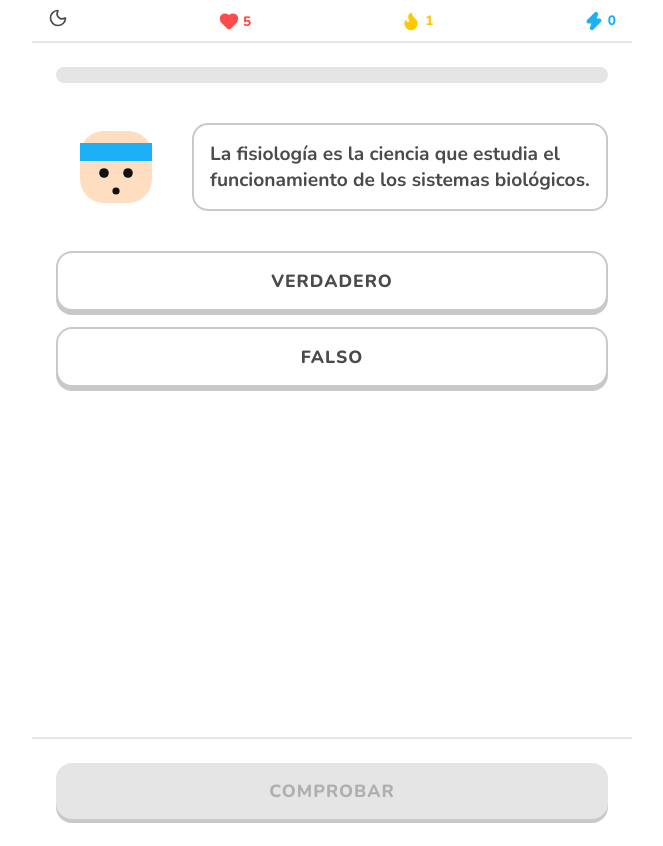
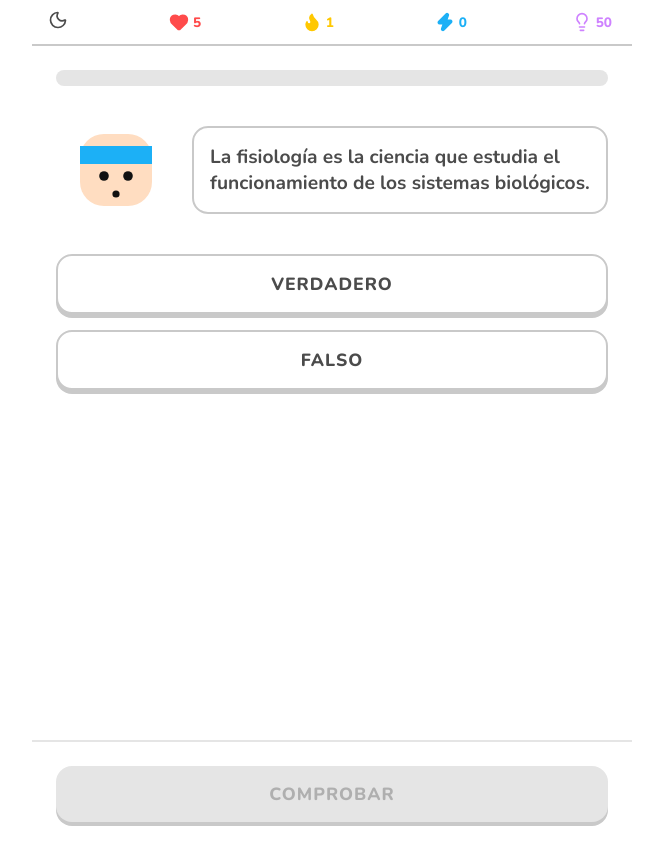
Before and after one commit to marcasnt/IFBBLINGO, a React (Vite) app: page / in a window 1280 px wide. Both pictures are taken after a click on the element 640 px from the left and 346 px from the top of the page. Shown: the whole page, without its empty margins (308-971 px from the left). Built offline with nearby package versions, Linux system fonts and the light colour scheme.

Commit message:
feat: Add hint (comodin) feature during lessons costing 50 EXP

```diff
--- a/src/components/Lesson.jsx
+++ b/src/components/Lesson.jsx
@@ -4,7 +4,7 @@ import moduleData from '../data/modulo1.json';
 import Mascot from './Mascot';
 
 export default function Lesson() {
-  const { currentLevelId, lives, loseLife, finishLesson, gainExp, gameState } = useGame();
+  const { currentLevelId, lives, loseLife, finishLesson, gainExp, gameState, isHintActive, clearHint } = useGame();
 
   const [questions, setQuestions] = useState([]);
   const [currentIndex, setCurrentIndex] = useState(0);
@@ -65,6 +65,29 @@ export default function Lesson() {
     }
   }, [currentIndex, questions]);
 
+  useEffect(() => {
+    if (isHintActive && status === 'playing' && questions.length > 0) {
+      const currentQ = questions[currentIndex];
+      if (currentQ.type === 'multiple_choice') {
+        const correctIdx = currentQ.options.findIndex(o => o.id === currentQ.correctAnswerId);
+        setSelectedOption(correctIdx);
+      } else if (currentQ.type === 'true_false') {
+        setSelectedOption(currentQ.correctAnswer ? 0 : 1);
+      } else if (currentQ.type === 'text_input') {
+        setTextInput(currentQ.correctAnswers[0]);
+      } else if (currentQ.type === 'fill_in_blanks_cards') {
+        setBlankAnswers([...currentQ.correctAnswers]);
+      } else if (currentQ.type === 'match_pairs') {
+        const pairs = [];
+        for (let i = 0; i < currentQ.pairs.length; i++) {
+           const rightIdx = shuffledRightPairs.findIndex(rp => rp.originalIdx === i);
+           pairs.push([i, rightIdx]);
+        }
+        setMatchingPairs(pairs);
+      }
+    }
+  }, [isHintActive, currentIndex, questions, status, shuffledRightPairs]);
+
   if (questions.length === 0) return <div>Cargando...</div>;
 
   const currentQ = questions[currentIndex];
@@ -124,11 +147,13 @@ export default function Lesson() {
     } else {
       // Proceed to next
       if (lives === 0 && status === 'incorrect') {
+        clearHint();
         finishLesson(false, gameState === 'practice'); // Fail
         return;
       }
 
       if (currentIndex < questions.length - 1) {
+        clearHint();
         setCurrentIndex(i => i + 1);
         setSelectedOption(null);
         setMatchingPairs([]);
@@ -140,6 +165,7 @@ export default function Lesson() {
         setStatus('playing');
         setMascotState('thinking');
       } else {
+        clearHint();
         finishLesson(true, gameState === 'practice'); // Success
       }
     }
--- a/src/components/TopBar.jsx
+++ b/src/components/TopBar.jsx
@@ -1,13 +1,21 @@
-import { Heart, Zap, Flame, Moon, Sun } from 'lucide-react';
+import { Heart, Zap, Flame, Moon, Sun, Lightbulb } from 'lucide-react';
 import { useGame } from '../context/GameContext';
 import { useState } from 'react';
 import HeartsModal from './HeartsModal';
 
 export default function TopBar() {
-  const { lives, exp, streak, theme, toggleTheme, gameState } = useGame();
+  const { lives, exp, streak, theme, toggleTheme, gameState, buyHint } = useGame();
   const [showHearts, setShowHearts] = useState(false);
 
   const isCompact = gameState !== 'map';
+
+  const handleHintClick = () => {
+    if (buyHint()) {
+      // Option handled
+    } else {
+      alert('Necesitas al menos 50 EXP para usar un comodín.');
+    }
+  };
 
   return (
     <>
@@ -20,7 +28,7 @@ export default function TopBar() {
         position: 'sticky',
         top: 0,
         zIndex: 10,
-        borderBottom: '2px solid var(--color-gray)',
+        borderBottom: '2px solid var(--color-gray-shadow)',
         transition: 'all 0.2s ease',
         fontSize: isCompact ? '0.85rem' : '1rem'
       }}>
@@ -41,6 +49,25 @@ export default function TopBar() {
           <Zap fill="var(--color-blue)" size={isCompact ? 20 : 24} style={{ marginRight: '4px' }} />
           {exp}
         </div>
+
+        {isCompact && (
+          <div
+            className="flex-center"
+            style={{
+              color: 'var(--color-secondary)',
+              fontWeight: 800,
+              cursor: 'pointer',
+              backgroundColor: 'var(--color-surface)',
+              borderRadius: '8px',
+              padding: '4px'
+            }}
+            onClick={handleHintClick}
+            title="Usar comodín (-50 EXP)"
+          >
+            <Lightbulb size={isCompact ? 20 : 24} style={{ marginRight: '4px' }} />
+            50
+          </div>
+        )}
       </div>
 
       {showHearts && <HeartsModal onClose={() => setShowHearts(false)} />}
--- a/src/context/GameContext.jsx
+++ b/src/context/GameContext.jsx
@@ -56,6 +56,21 @@ export const GameProvider = ({ children }) => {
     }
   };
 
+  const [isHintActive, setIsHintActive] = useState(false);
+
+  const buyHint = () => {
+    if (exp >= 50 && !isHintActive) {
+      setExp(e => e - 50);
+      setIsHintActive(true);
+      return true;
+    }
+    return false;
+  };
+
+  const clearHint = () => {
+    setIsHintActive(false);
+  };
+
   const gainExp = (amount) => {
     setExp(e => e + amount);
   };
@@ -99,7 +114,9 @@ export const GameProvider = ({ children }) => {
       streak, setStreak,
       unlockedLevelId,
       currentLevelId, setCurrentLevelId,
-      gameState, startLesson, startPractice, finishLesson, backToMap
+      gameState, setGameState,
+      startLesson, startPractice, finishLesson, backToMap,
+      isHintActive, buyHint, clearHint
     }}>
       {children}
     </GameContext.Provider>
```
